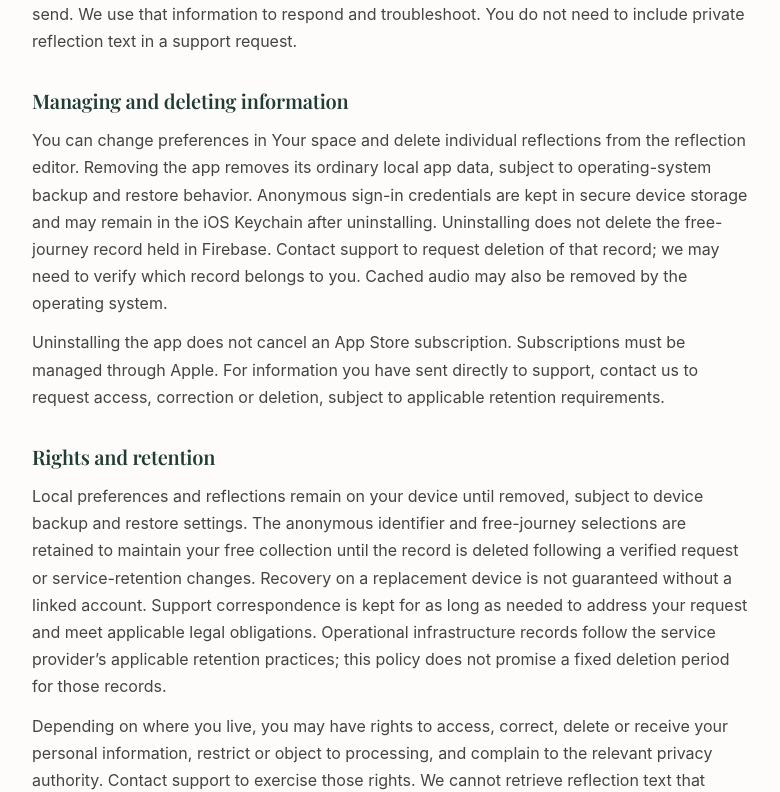
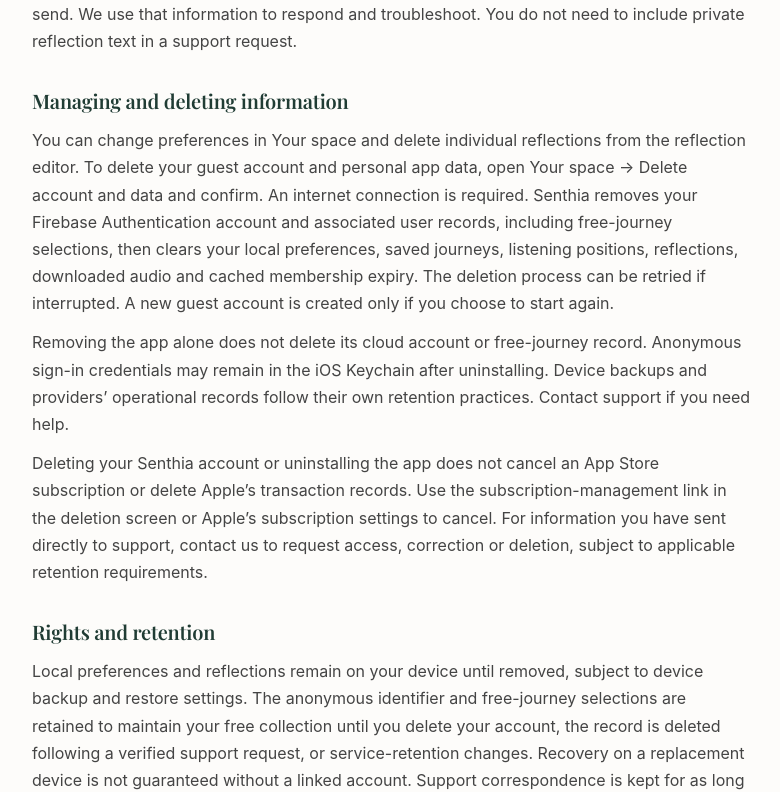
Before and after one commit to noammaman/althia-web, a Next.js app: page /senthia/privacy in a window 1280 px wide. Shown: the part 1869-2661 px from the top of the page, without its empty margins (248-1028 px from the left). Built offline with nearby package versions, Linux system fonts and the light colour scheme; a web font is replaced by a local one.

Commit message:
Document Senthia in-app guest account deletion (#3)

```diff
--- a/app/senthia/privacy/page.tsx
+++ b/app/senthia/privacy/page.tsx
@@ -9,8 +9,8 @@
     <Section title="Subscriptions"><p>Apple handles App Store subscription payments. Althia does not receive your full payment-card details. Senthia uses Apple StoreKit through react-native-iap to retrieve available products, process purchases and restore access. The app reads subscription product identifiers, transaction status and expiry information, and securely caches expiry information on your device.</p><p>The current integration does not send purchase receipts or transaction history to Althia’s Firebase database or to a separate subscription-management provider. Purchases are available only where enabled in the app and App Store.</p></Section>
     <Section title="Analytics, advertising and health information"><p>The current Senthia app does not initialize an advertising SDK or Firebase Analytics, and does not upload behavioral analytics through its own application code. Infrastructure providers may still process operational connection information as described above.</p><p>The current app does not request HealthKit access or collect heart-rate measurements. If an optional health feature is introduced, we will describe the information involved and request the relevant permissions before accessing it.</p></Section>
     <Section title="Support"><p>If you contact <a href="mailto:althiastudios@gmail.com">althiastudios@gmail.com</a>, we receive the email address and information you send. We use that information to respond and troubleshoot. You do not need to include private reflection text in a support request.</p></Section>
-    <Section title="Managing and deleting information"><p>You can change preferences in Your space and delete individual reflections from the reflection editor. Removing the app removes its ordinary local app data, subject to operating-system backup and restore behavior. Anonymous sign-in credentials are kept in secure device storage and may remain in the iOS Keychain after uninstalling. Uninstalling does not delete the free-journey record held in Firebase. Contact support to request deletion of that record; we may need to verify which record belongs to you. Cached audio may also be removed by the operating system.</p><p>Uninstalling the app does not cancel an App Store subscription. Subscriptions must be managed through Apple. For information you have sent directly to support, contact us to request access, correction or deletion, subject to applicable retention requirements.</p></Section>
-    <Section title="Rights and retention"><p>Local preferences and reflections remain on your device until removed, subject to device backup and restore settings. The anonymous identifier and free-journey selections are retained to maintain your free collection until the record is deleted following a verified request or service-retention changes. Recovery on a replacement device is not guaranteed without a linked account. Support correspondence is kept for as long as needed to address your request and meet applicable legal obligations. Operational infrastructure records follow the service provider’s applicable retention practices; this policy does not promise a fixed deletion period for those records.</p><p>Depending on where you live, you may have rights to access, correct, delete or receive your personal information, restrict or object to processing, and complain to the relevant privacy authority. Contact support to exercise those rights. We cannot retrieve reflection text that exists only on your device.</p></Section>
+    <Section title="Managing and deleting information"><p>You can change preferences in Your space and delete individual reflections from the reflection editor. To delete your guest account and personal app data, open Your space → Delete account and data and confirm. An internet connection is required. Senthia removes your Firebase Authentication account and associated user records, including free-journey selections, then clears your local preferences, saved journeys, listening positions, reflections, downloaded audio and cached membership expiry. The deletion process can be retried if interrupted. A new guest account is created only if you choose to start again.</p><p>Removing the app alone does not delete its cloud account or free-journey record. Anonymous sign-in credentials may remain in the iOS Keychain after uninstalling. Device backups and providers’ operational records follow their own retention practices. Contact support if you need help.</p><p>Deleting your Senthia account or uninstalling the app does not cancel an App Store subscription or delete Apple’s transaction records. Use the subscription-management link in the deletion screen or Apple’s subscription settings to cancel. For information you have sent directly to support, contact us to request access, correction or deletion, subject to applicable retention requirements.</p></Section>
+    <Section title="Rights and retention"><p>Local preferences and reflections remain on your device until removed, subject to device backup and restore settings. The anonymous identifier and free-journey selections are retained to maintain your free collection until you delete your account, the record is deleted following a verified support request, or service-retention changes. Recovery on a replacement device is not guaranteed without a linked account. Support correspondence is kept for as long as needed to address your request and meet applicable legal obligations. Operational infrastructure records follow the service provider’s applicable retention practices; this policy does not promise a fixed deletion period for those records.</p><p>Depending on where you live, you may have rights to access, correct, delete or receive your personal information, restrict or object to processing, and complain to the relevant privacy authority. Contact support to exercise those rights. We cannot retrieve reflection text that exists only on your device.</p></Section>
     <Section title="Processing and service providers"><p>We use the information described above to deliver requested content, respond to support requests and maintain the service. Where data-protection law requires a legal basis, this may be performance of the requested service, legitimate interests in operating and securing it, compliance with legal obligations, or consent where required.</p><p>Service providers may process information outside your country. Applicable data-protection safeguards, including those described in Google’s Firebase documentation, govern relevant transfers. Senthia does not sell your reflection text or use it for advertising.</p></Section>
     <Section title="Changes and contact"><p>We will update this policy when Senthia’s data practices change and provide notice appropriate to the change. Where required, we will request consent before beginning new processing. Questions can be sent to <a href="mailto:althiastudios@gmail.com">althiastudios@gmail.com</a>.</p></Section>
   </LegalPage>
```
